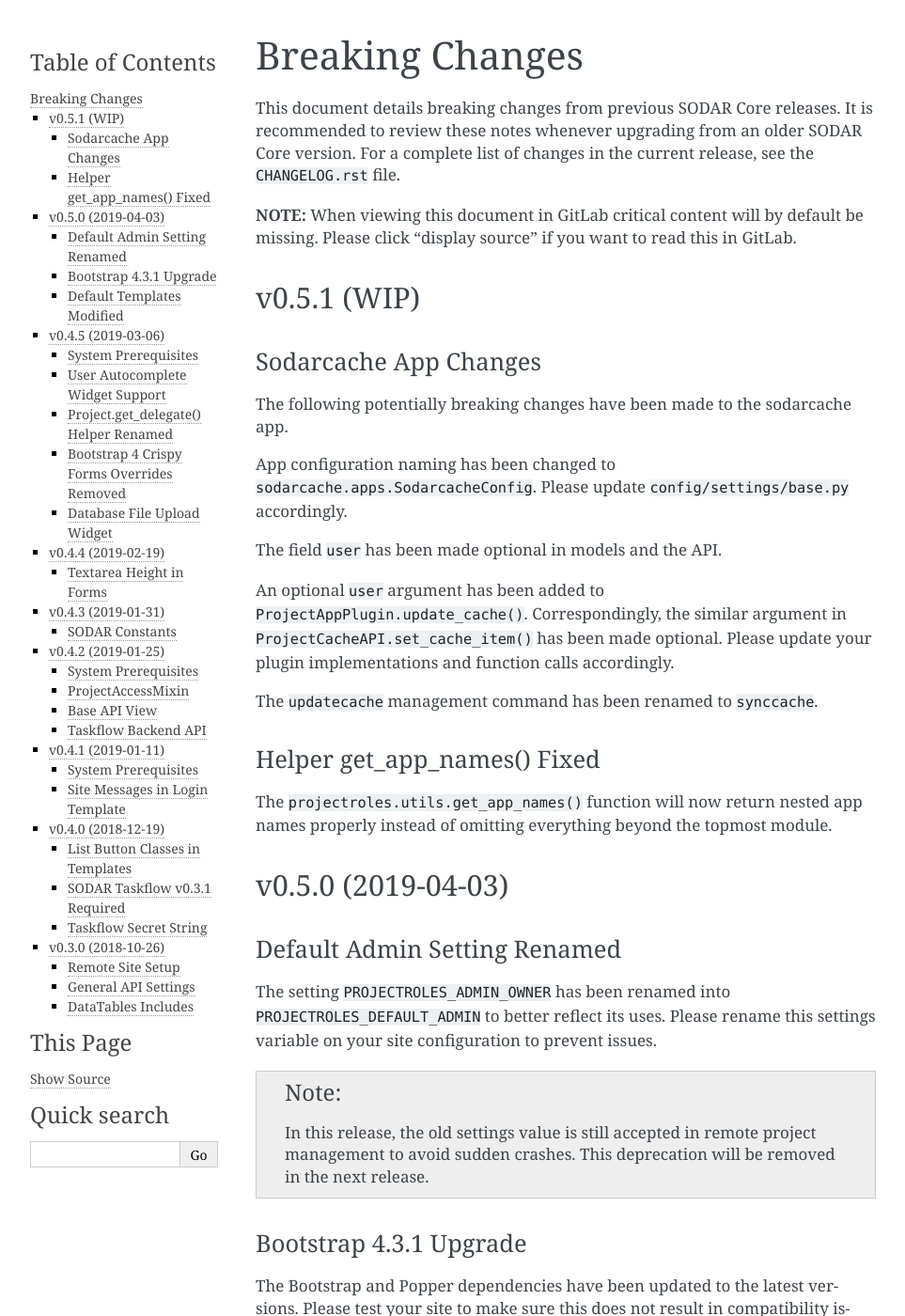
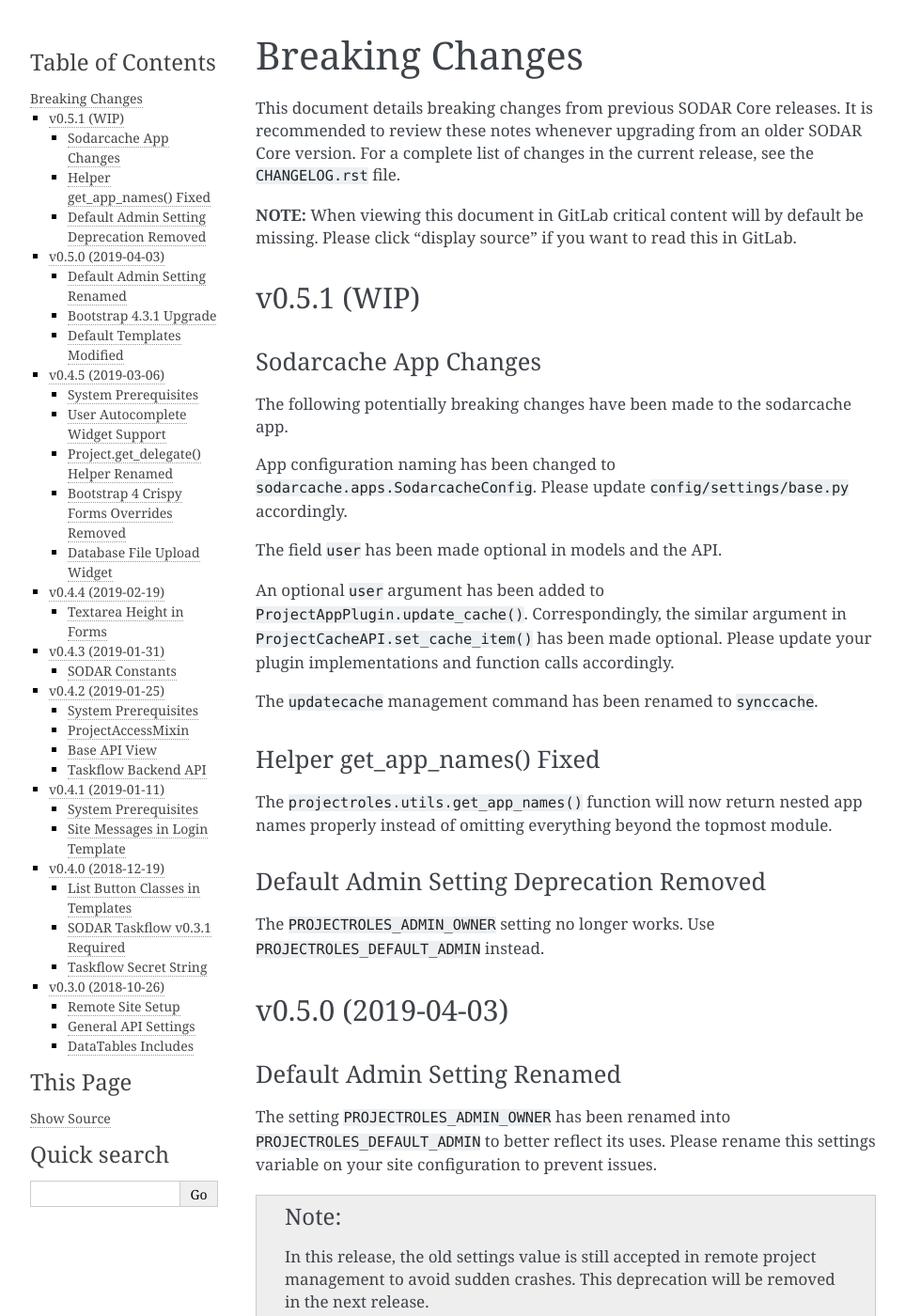
Before and after one commit to bihealth/sodar-core-legacy, a Sphinx documentation site: the page built from docs/source/breaking_changes.rst, in a window 1280 px wide and 1400 px high. Shown: the whole window at 94% size, without its empty margins (148-1111 px from the left). Built offline with Sphinx 7.4.7, drawn with Linux system fonts in a browser that asks for light colours.

Commit message:
remove PROJECTROLES_DEFAULT_ADMIN deprecation protection (#190)

```diff
--- a/CHANGELOG.rst
+++ b/CHANGELOG.rst
@@ -36,6 +36,12 @@
     - Forced width set for all Bootstrap modals in ``projectroles.css`` (#209)
     - Long category paths breaking remote project list (#84)
     - Incorrect table rows displayed during project list initialization (#212)
+
+Removed
+-------
+
+- **Projectroles**
+    - ``PROJECTROLES_ADMIN_OWNER`` deprecation protection: use ``PROJECTROLES_DEFAULT_ADMIN`` (#190)
 
 
 v0.5.0 (2019-04-03)
--- a/docs/source/breaking_changes.rst
+++ b/docs/source/breaking_changes.rst
@@ -39,6 +39,12 @@
 
 The ``projectroles.utils.get_app_names()`` function will now return nested app
 names properly instead of omitting everything beyond the topmost module.
+
+Default Admin Setting Deprecation Removed
+-----------------------------------------
+
+The ``PROJECTROLES_ADMIN_OWNER`` setting no longer works. Use
+``PROJECTROLES_DEFAULT_ADMIN`` instead.
 
 
 v0.5.0 (2019-04-03)
```
Also changed, not shown: 1 other file.
